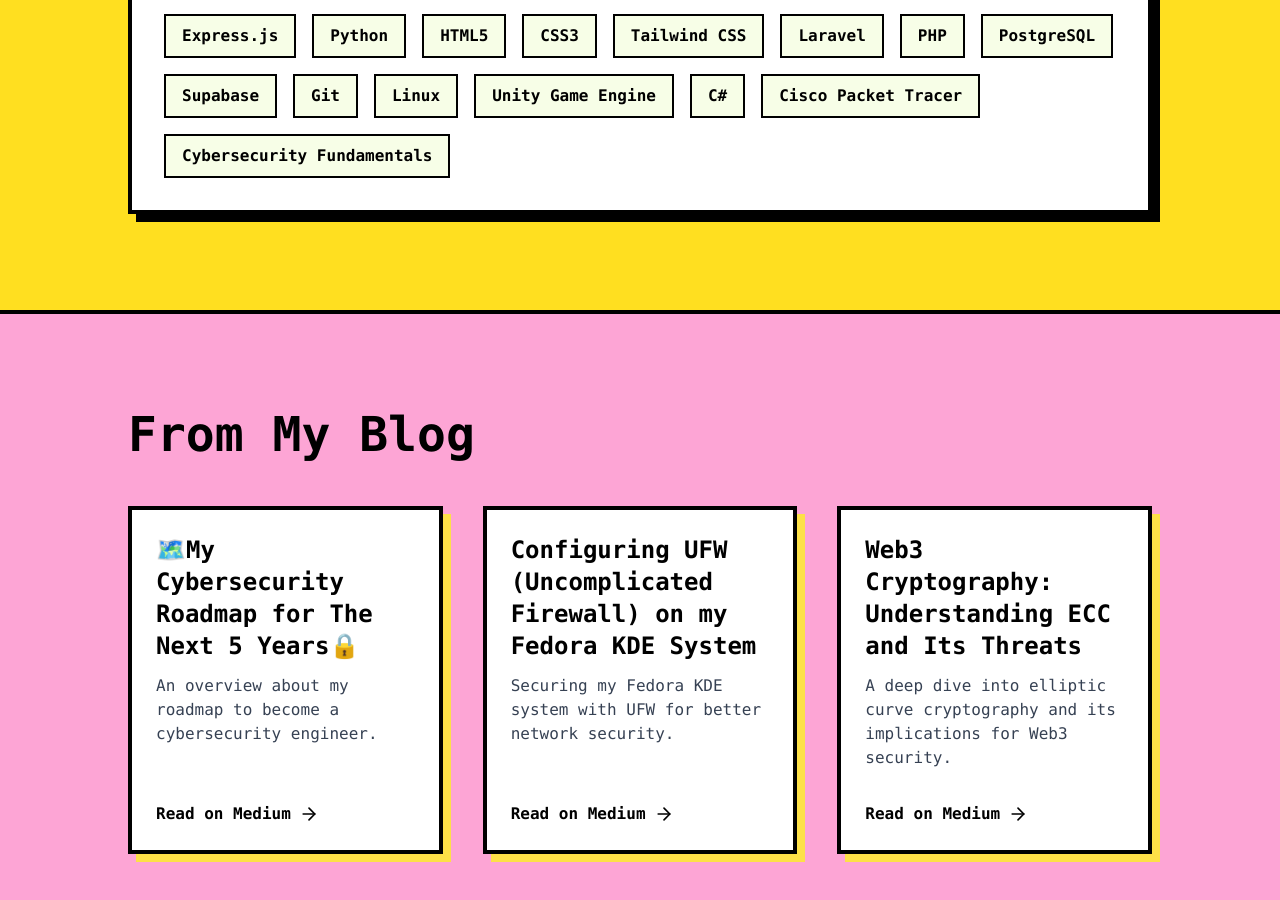
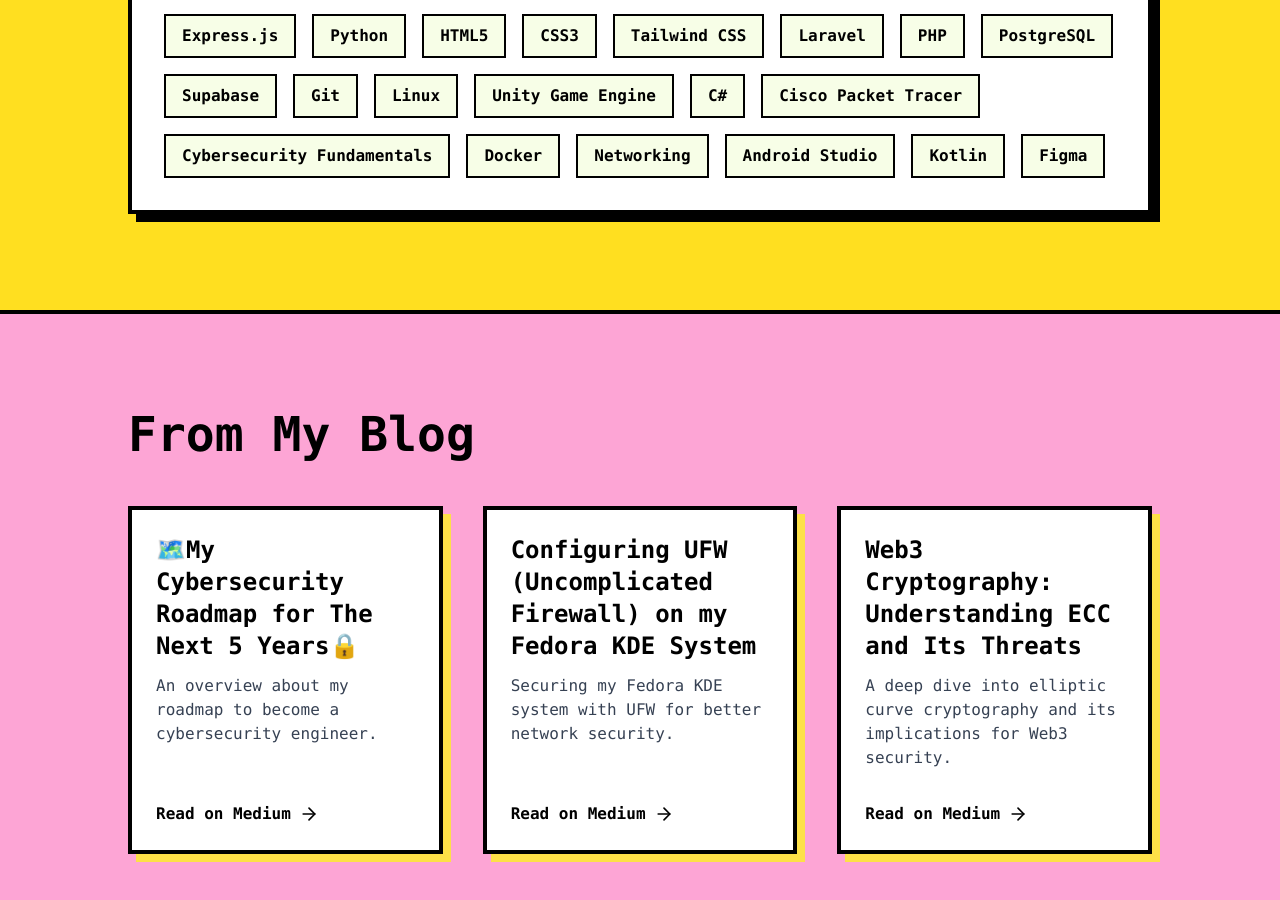
Before and after one commit to m4iev/portfolio-m4iev, a React (Create React App) app: page / in a window 1280 px wide. Shown: the part 2284-3184 px from the top of the page. Built offline with nearby package versions, Linux system fonts and the light colour scheme.

Commit message:
Add new skills

```diff
--- a/src/components/Header.tsx
+++ b/src/components/Header.tsx
@@ -1,5 +1,5 @@
 import { useState, FC } from "react";
-import { navLinks, portfolioData } from "../data/variables";
+import { navLinks } from "../data/variables";
 import { Menu, X } from "lucide-react";
 
 const Header: FC = () => {
@@ -44,7 +44,7 @@
                 key={link.href}
                 href={link.href}
                 onClick={() => setIsMenuOpen(false)}
-                className="flex items-center gap-4 text-black hover:bg-yellow-300 block px-4 py-3 text-lg font-bold border-2 border-black"
+                className="flex items-center gap-4 text-black hover:bg-yellow-300 px-4 py-3 text-lg font-bold border-2 border-black"
               >
                 <link.icon className="w-6 h-6" />
                 {link.label}
--- a/src/data/variables.ts
+++ b/src/data/variables.ts
@@ -77,6 +77,11 @@
     "C#",
     "Cisco Packet Tracer",
     "Cybersecurity Fundamentals",
+    "Docker",
+    "Networking",
+    "Android Studio",
+    "Kotlin",
+    "Figma",
   ],
   mediumPosts: [
     {
```
